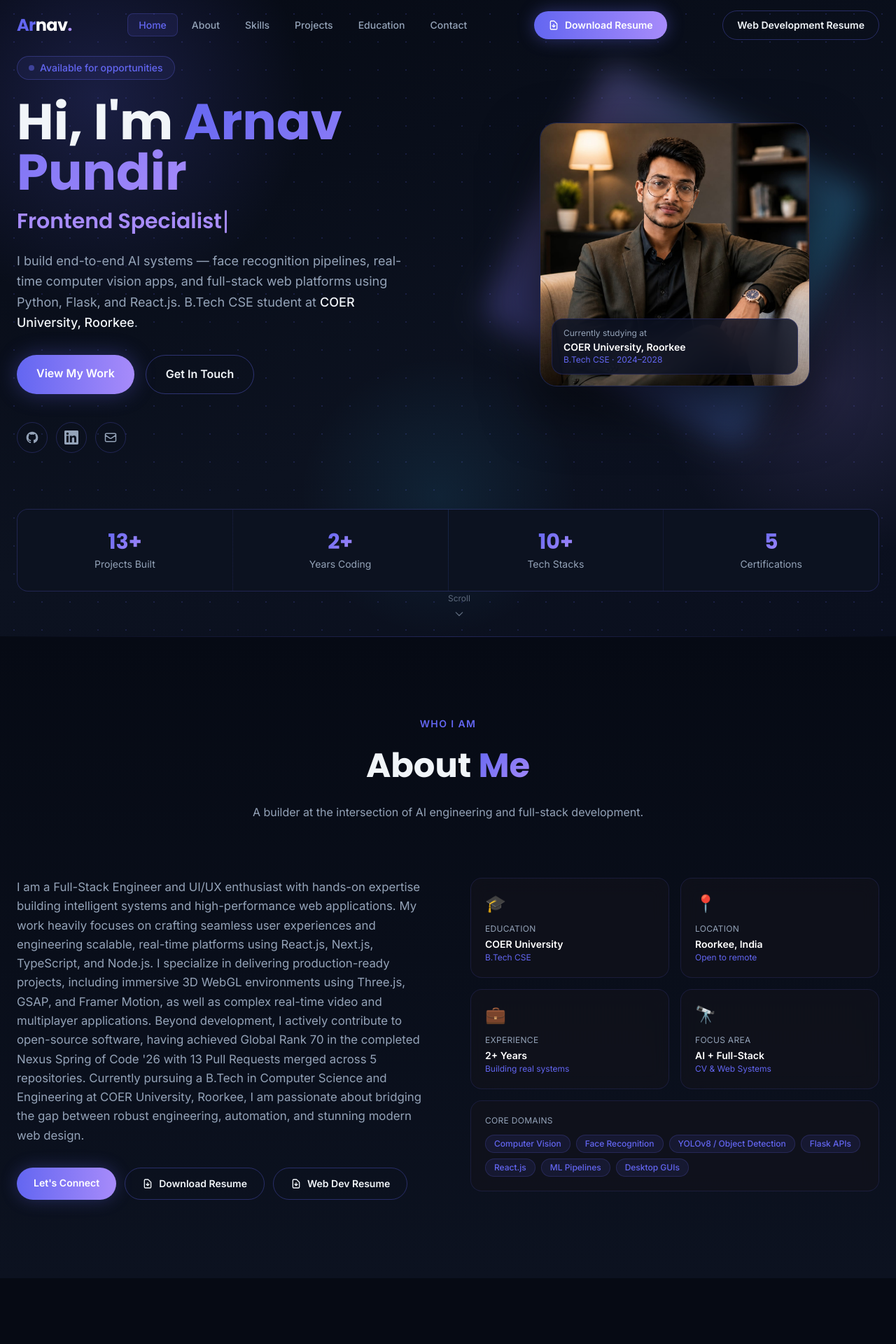
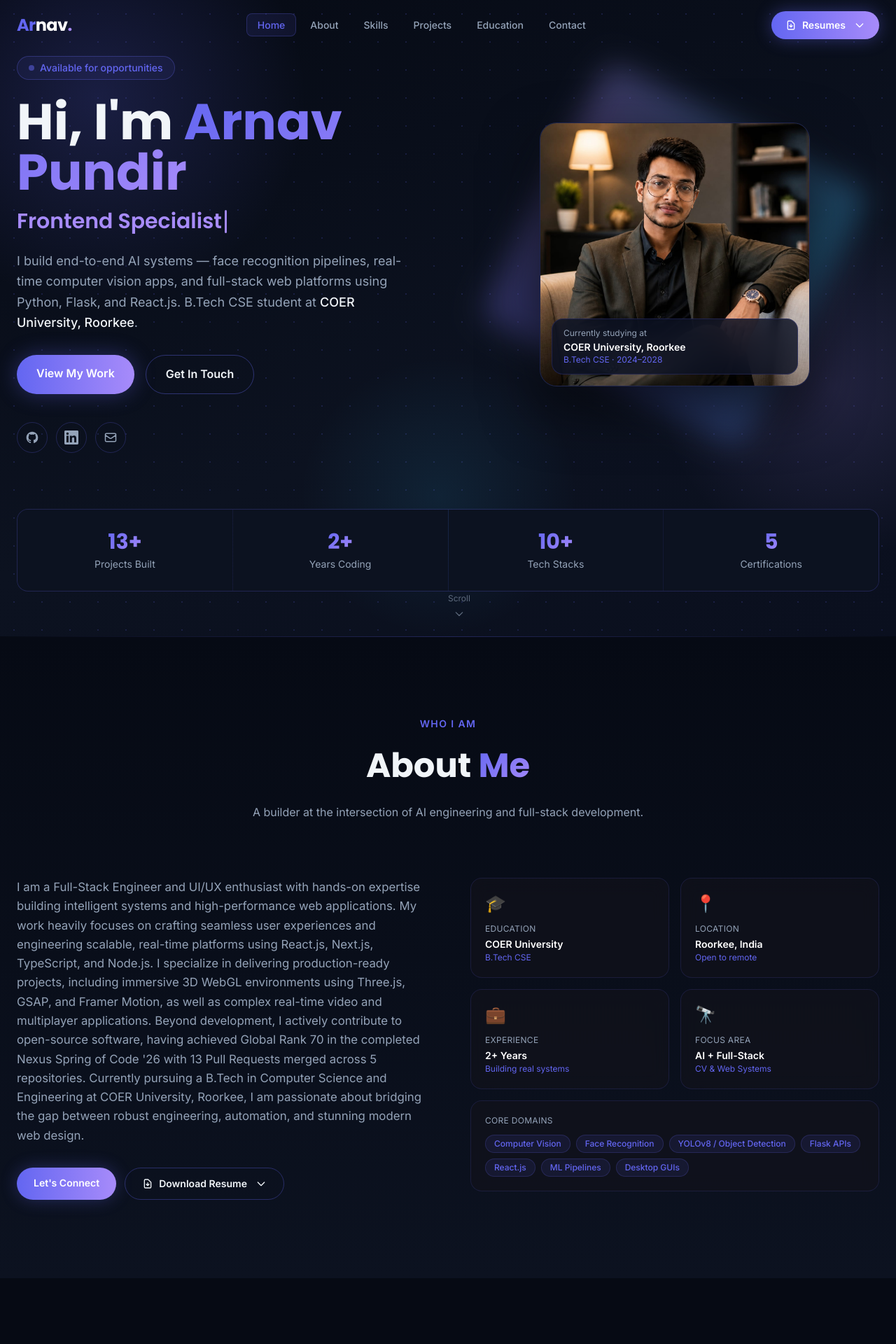
Before and after one commit to ArnavPundir22/arnavpundir22.github.io, a React (Vite) app: page / in a window 1280 px wide. Shown: the top 1920 px of the page at 70% size. Built offline with nearby package versions, Linux system fonts and the light colour scheme.

Commit message:
Implement multi-resume dropdown in Navbar and About section

```diff
--- a/src/components/About.jsx
+++ b/src/components/About.jsx
@@ -1,5 +1,5 @@
-import { useRef } from 'react'
-import { motion, useInView } from 'framer-motion'
+import { useRef, useState, useEffect } from 'react'
+import { motion, useInView, AnimatePresence } from 'framer-motion'
 import { profile } from '../data'
 
 const fadeUp = (delay = 0) => ({
@@ -18,10 +18,22 @@ function SectionLabel({ children }) {
 export default function About() {
   const ref    = useRef(null)
   const inView = useInView(ref, { once: true, margin: '-100px' })
+  const [dropdownOpen, setDropdownOpen] = useState(false);
+  const dropdownRef = useRef(null);
+
+  useEffect(() => {
+    function handleClickOutside(event) {
+      if (dropdownRef.current && !dropdownRef.current.contains(event.target)) {
+        setDropdownOpen(false);
+      }
+    }
+    document.addEventListener("mousedown", handleClickOutside);
+    return () => document.removeEventListener("mousedown", handleClickOutside);
+  }, []);
 
   return (
     <section id="about" ref={ref}
-      className="relative py-28 overflow-hidden"
+      className="relative py-28"
       style={{ background: 'linear-gradient(180deg, #060a14 0%, #0c1220 100%)' }}>
 
       {/* Subtle divider line top */}
@@ -45,7 +57,7 @@ export default function About() {
         <div className="grid lg:grid-cols-2 gap-16 items-start">
 
           {/* ── Bio ── */}
-          <motion.div variants={fadeUp(0.1)} initial="hidden" animate={inView ? 'show' : 'hidden'}>
+          <motion.div variants={fadeUp(0.1)} initial="hidden" animate={inView ? 'show' : 'hidden'} className="relative z-50">
             {profile.bio.map((para, i) => (
               <p key={i} className={`text-[#94a3b8] leading-relaxed text-[1.05rem] ${i < profile.bio.length - 1 ? 'mb-5' : ''}`}>
                 {para}
@@ -62,7 +74,9 @@ export default function About() {
                             hover:opacity-90 transition-opacity shadow-[0_0_24px_rgba(99,102,241,0.3)]">
                 Let's Connect
               </motion.a>
-              <motion.a href="/Documents/Arnav_Pundir_Resume.pdf" download
+              <div className="relative" ref={dropdownRef}>
+                <motion.button
+                  onClick={() => setDropdownOpen(!dropdownOpen)}
                   whileHover={{ scale: 1.05, y: -2 }}
                   whileTap={{ scale: 0.95 }}
                   className="px-6 py-3 rounded-full text-sm font-semibold text-[#f1f5f9]
@@ -74,20 +88,57 @@ export default function About() {
                       d="M12 10v6m0 0l-3-3m3 3l3-3m2 8H7a2 2 0 01-2-2V5a2 2 0 012-2h5.586a1 1 0 01.707.293l5.414 5.414a1 1 0 01.293.707V19a2 2 0 01-2 2z" />
                   </svg>
                   Download Resume
-              </motion.a>
-              <motion.a href="/Documents/Arnav%20Pundir%20(Web%20Developer).pdf" download
-                 whileHover={{ scale: 1.05, y: -2 }}
-                 whileTap={{ scale: 0.95 }}
-                 className="px-6 py-3 rounded-full text-sm font-semibold text-[#f1f5f9]
-                            border border-[rgba(99,102,241,0.35)]
-                            hover:border-accent hover:bg-[rgba(99,102,241,0.08)]
-                            transition-all duration-200 inline-flex items-center gap-2">
-                <svg className="w-4 h-4" fill="none" stroke="currentColor" viewBox="0 0 24 24">
-                  <path strokeLinecap="round" strokeLinejoin="round" strokeWidth={2}
-                    d="M12 10v6m0 0l-3-3m3 3l3-3m2 8H7a2 2 0 01-2-2V5a2 2 0 012-2h5.586a1 1 0 01.707.293l5.414 5.414a1 1 0 01.293.707V19a2 2 0 01-2 2z" />
+                  <svg className={`w-4 h-4 ml-1 transition-transform duration-200 ${dropdownOpen ? 'rotate-180' : ''}`} fill="none" stroke="currentColor" viewBox="0 0 24 24">
+                    <path strokeLinecap="round" strokeLinejoin="round" strokeWidth={2} d="M19 9l-7 7-7-7" />
                   </svg>
-                Web Dev Resume
-              </motion.a>
+                </motion.button>
+
+                <AnimatePresence>
+                  {dropdownOpen && (
+                    <motion.div
+                      initial={{ opacity: 0, y: 10, scale: 0.95 }}
+                      animate={{ opacity: 1, y: 0, scale: 1 }}
+                      exit={{ opacity: 0, y: 10, scale: 0.95 }}
+                      transition={{ duration: 0.2 }}
+                      className="absolute left-0 z-50 mt-2 w-72 rounded-2xl overflow-hidden backdrop-blur-xl border border-[rgba(99,102,241,0.2)] shadow-[0_8px_32px_rgba(0,0,0,0.4)]"
+                      style={{ background: 'rgba(11,17,35,0.95)' }}>
+
+                      <a href="/Documents/Arnav Pundir - Resume.pdf" download onClick={() => setDropdownOpen(false)}
+                         className="flex items-center gap-3 px-4 py-3 hover:bg-[rgba(99,102,241,0.1)] transition-colors border-b border-[rgba(99,102,241,0.1)]">
+                        <svg className="w-5 h-5 text-[#a78bfa]" fill="none" stroke="currentColor" viewBox="0 0 24 24">
+                          <path strokeLinecap="round" strokeLinejoin="round" strokeWidth={1.5} d="M9 12h6m-6 4h6m2 5H7a2 2 0 01-2-2V5a2 2 0 012-2h5.586a1 1 0 01.707.293l5.414 5.414a1 1 0 01.293.707V19a2 2 0 01-2 2z" />
+                        </svg>
+                        <div className="flex flex-col">
+                          <span className="text-sm font-semibold text-[#f1f5f9]">Comprehensive Profile</span>
+                          <span className="text-xs text-[#94a3b8]">Full-Stack + AI Background</span>
+                        </div>
+                      </a>
+
+                      <a href="/Documents/Arnav Pundir (Web Developer).pdf" download onClick={() => setDropdownOpen(false)}
+                         className="flex items-center gap-3 px-4 py-3 hover:bg-[rgba(99,102,241,0.1)] transition-colors border-b border-[rgba(99,102,241,0.1)]">
+                        <svg className="w-5 h-5 text-[#38bdf8]" fill="none" stroke="currentColor" viewBox="0 0 24 24">
+                          <path strokeLinecap="round" strokeLinejoin="round" strokeWidth={1.5} d="M10 20l4-16m4 4l4 4-4 4M6 16l-4-4 4-4" />
+                        </svg>
+                        <div className="flex flex-col">
+                          <span className="text-sm font-semibold text-[#f1f5f9]">Full-Stack Developer</span>
+                          <span className="text-xs text-[#94a3b8]">React.js, Node.js & UI/UX</span>
+                        </div>
+                      </a>
+
+                      <a href="/Documents/Arnav_Pundir_Resume.pdf" download onClick={() => setDropdownOpen(false)}
+                         className="flex items-center gap-3 px-4 py-3 hover:bg-[rgba(99,102,241,0.1)] transition-colors">
+                        <svg className="w-5 h-5 text-[#10b981]" fill="none" stroke="currentColor" viewBox="0 0 24 24">
+                          <path strokeLinecap="round" strokeLinejoin="round" strokeWidth={1.5} d="M9.75 17L9 20l-1 1h8l-1-1-.75-3M3 13h18M5 17h14a2 2 0 002-2V5a2 2 0 00-2-2H5a2 2 0 00-2 2v10a2 2 0 002 2z" />
+                        </svg>
+                        <div className="flex flex-col">
+                          <span className="text-sm font-semibold text-[#f1f5f9]">AI & Computer Vision</span>
+                          <span className="text-xs text-[#94a3b8]">Machine Learning & Python</span>
+                        </div>
+                      </a>
+                    </motion.div>
+                  )}
+                </AnimatePresence>
+              </div>
             </div>
           </motion.div>
 
--- a/src/components/Navbar.jsx
+++ b/src/components/Navbar.jsx
@@ -1,4 +1,4 @@
-import { useState, useEffect } from 'react'
+import { useState, useEffect, useRef } from 'react'
 import { motion, AnimatePresence } from 'framer-motion'
 
 const links = [
@@ -14,6 +14,18 @@ export default function Navbar() {
   const [scrolled, setScrolled] = useState(false)
   const [menuOpen, setMenuOpen] = useState(false)
   const [active,   setActive]   = useState('home')
+  const [resumeDropdownOpen, setResumeDropdownOpen] = useState(false)
+  const resumeDropdownRef = useRef(null)
+
+  useEffect(() => {
+    function handleClickOutside(event) {
+      if (resumeDropdownRef.current && !resumeDropdownRef.current.contains(event.target)) {
+        setResumeDropdownOpen(false);
+      }
+    }
+    document.addEventListener("mousedown", handleClickOutside);
+    return () => document.removeEventListener("mousedown", handleClickOutside);
+  }, []);
 
   useEffect(() => {
     const onScroll = () => {
@@ -79,24 +91,63 @@ export default function Navbar() {
           ))}
         </ul>
 
-        {/* Resume Buttons */}
-        <a href="/Documents/Arnav_Pundir_Resume.pdf" download
-           className="hidden md:flex items-center gap-2 px-5 py-2.5 rounded-full text-sm font-semibold
-                       bg-gradient-to-r from-accent to-accent2 text-white hover:opacity-90 transition-opacity
-                       shadow-[0_0_24px_rgba(99,102,241,0.4)]">
+        {/* Resume Dropdown */}
+        <div className="relative hidden md:block" ref={resumeDropdownRef}>
+          <button
+            onClick={() => setResumeDropdownOpen(!resumeDropdownOpen)}
+            className="flex items-center gap-2 px-5 py-2.5 rounded-full text-sm font-semibold bg-gradient-to-r from-accent to-accent2 text-white hover:opacity-90 transition-opacity shadow-[0_0_24px_rgba(99,102,241,0.4)]">
             <svg className="w-4 h-4" fill="none" stroke="currentColor" viewBox="0 0 24 24">
-            <path strokeLinecap="round" strokeLinejoin="round" strokeWidth={2}
-              d="M12 10v6m0 0l-3-3m3 3l3-3m2 8H7a2 2 0 01-2-2V5a2 2 0 012-2h5.586a1 1 0 01.707.293l5.414 5.414a1 1 0 01.293.707V19a2 2 0 01-2 2z" />
+              <path strokeLinecap="round" strokeLinejoin="round" strokeWidth={2} d="M12 10v6m0 0l-3-3m3 3l3-3m2 8H7a2 2 0 01-2-2V5a2 2 0 012-2h5.586a1 1 0 01.707.293l5.414 5.414a1 1 0 01.293.707V19a2 2 0 01-2 2z" />
             </svg>
-          Download Resume
+            Resumes
+            <svg className={`w-4 h-4 ml-1 transition-transform duration-200 ${resumeDropdownOpen ? 'rotate-180' : ''}`} fill="none" stroke="currentColor" viewBox="0 0 24 24">
+              <path strokeLinecap="round" strokeLinejoin="round" strokeWidth={2} d="M19 9l-7 7-7-7" />
+            </svg>
+          </button>
+
+          <AnimatePresence>
+            {resumeDropdownOpen && (
+              <motion.div
+                initial={{ opacity: 0, y: 10, scale: 0.95 }}
+                animate={{ opacity: 1, y: 0, scale: 1 }}
+                exit={{ opacity: 0, y: 10, scale: 0.95 }}
+                transition={{ duration: 0.2 }}
+                className="absolute right-0 z-50 mt-2 w-64 rounded-2xl overflow-hidden backdrop-blur-xl border border-[rgba(99,102,241,0.2)] shadow-[0_8px_32px_rgba(0,0,0,0.4)]"
+                style={{ background: 'rgba(11,17,35,0.95)' }}>
+
+                <a href="/Documents/Arnav Pundir - Resume.pdf" download onClick={() => setResumeDropdownOpen(false)}
+                   className="flex items-center gap-3 px-4 py-3 hover:bg-[rgba(99,102,241,0.1)] transition-colors border-b border-[rgba(99,102,241,0.1)]">
+                  <svg className="w-5 h-5 text-[#a78bfa]" fill="none" stroke="currentColor" viewBox="0 0 24 24">
+                    <path strokeLinecap="round" strokeLinejoin="round" strokeWidth={1.5} d="M9 12h6m-6 4h6m2 5H7a2 2 0 01-2-2V5a2 2 0 012-2h5.586a1 1 0 01.707.293l5.414 5.414a1 1 0 01.293.707V19a2 2 0 01-2 2z" />
+                  </svg>
+                  <div className="flex flex-col">
+                    <span className="text-sm font-semibold text-[#f1f5f9]">Comprehensive Profile</span>
+                  </div>
                 </a>
-        <a href="/Documents/Arnav%20Pundir%20(Web%20Developer).pdf" download
-           aria-label="Download Web Development Resume PDF"
-           className="hidden md:flex items-center gap-2 px-5 py-2.5 rounded-full text-sm font-semibold
-                      border border-[rgba(99,102,241,0.35)] text-[#f1f5f9]
-                      hover:border-accent hover:bg-[rgba(99,102,241,0.08)] transition-all duration-200">
-          Web Development Resume
+
+                <a href="/Documents/Arnav Pundir (Web Developer).pdf" download onClick={() => setResumeDropdownOpen(false)}
+                   className="flex items-center gap-3 px-4 py-3 hover:bg-[rgba(99,102,241,0.1)] transition-colors border-b border-[rgba(99,102,241,0.1)]">
+                  <svg className="w-5 h-5 text-[#38bdf8]" fill="none" stroke="currentColor" viewBox="0 0 24 24">
+                    <path strokeLinecap="round" strokeLinejoin="round" strokeWidth={1.5} d="M10 20l4-16m4 4l4 4-4 4M6 16l-4-4 4-4" />
+                  </svg>
+                  <div className="flex flex-col">
+                    <span className="text-sm font-semibold text-[#f1f5f9]">Full-Stack Developer</span>
+                  </div>
                 </a>
+
+                <a href="/Documents/Arnav_Pundir_Resume.pdf" download onClick={() => setResumeDropdownOpen(false)}
+                   className="flex items-center gap-3 px-4 py-3 hover:bg-[rgba(99,102,241,0.1)] transition-colors">
+                  <svg className="w-5 h-5 text-[#10b981]" fill="none" stroke="currentColor" viewBox="0 0 24 24">
+                    <path strokeLinecap="round" strokeLinejoin="round" strokeWidth={1.5} d="M9.75 17L9 20l-1 1h8l-1-1-.75-3M3 13h18M5 17h14a2 2 0 002-2V5a2 2 0 00-2-2H5a2 2 0 00-2 2v10a2 2 0 002 2z" />
+                  </svg>
+                  <div className="flex flex-col">
+                    <span className="text-sm font-semibold text-[#f1f5f9]">AI & Computer Vision</span>
+                  </div>
+                </a>
+              </motion.div>
+            )}
+          </AnimatePresence>
+        </div>
 
         {/* Hamburger */}
         <button onClick={() => setMenuOpen(!menuOpen)}
@@ -128,15 +179,23 @@ export default function Navbar() {
                   {label}
                 </a>
               ))}
-              <a href="/Documents/Arnav_Pundir_Resume.pdf" download
-                 className="mt-2 text-center py-3 px-4 rounded-full text-sm font-semibold bg-gradient-to-r from-accent to-accent2 text-white">
-                Download Resume
+              <div className="mt-2 flex flex-col gap-2">
+                <a href="/Documents/Arnav Pundir - Resume.pdf" download onClick={() => setMenuOpen(false)}
+                   className="flex items-center justify-center gap-2 py-3 px-4 rounded-full text-sm font-semibold bg-gradient-to-r from-accent to-accent2 text-white shadow-[0_0_24px_rgba(99,102,241,0.2)]">
+                  <svg className="w-4 h-4" fill="none" stroke="currentColor" viewBox="0 0 24 24"><path strokeLinecap="round" strokeLinejoin="round" strokeWidth={2} d="M12 10v6m0 0l-3-3m3 3l3-3m2 8H7a2 2 0 01-2-2V5a2 2 0 012-2h5.586a1 1 0 01.707.293l5.414 5.414a1 1 0 01.293.707V19a2 2 0 01-2 2z" /></svg>
+                  Comprehensive Profile
                 </a>
-              <a href="/Documents/Arnav%20Pundir%20(Web%20Developer).pdf" download
-                 aria-label="Download Web Development Resume PDF"
-                 className="text-center py-3 px-4 rounded-full text-sm font-semibold border border-[rgba(99,102,241,0.35)] text-[#f1f5f9] hover:border-accent hover:bg-[rgba(99,102,241,0.08)] transition-all duration-200">
-                Web Development Resume
+                <a href="/Documents/Arnav Pundir (Web Developer).pdf" download onClick={() => setMenuOpen(false)}
+                   className="flex items-center justify-center gap-2 py-3 px-4 rounded-full text-sm font-semibold border border-[rgba(99,102,241,0.35)] text-[#f1f5f9] hover:border-accent hover:bg-[rgba(99,102,241,0.08)]">
+                  <svg className="w-4 h-4" fill="none" stroke="currentColor" viewBox="0 0 24 24"><path strokeLinecap="round" strokeLinejoin="round" strokeWidth={2} d="M10 20l4-16m4 4l4 4-4 4M6 16l-4-4 4-4" /></svg>
+                  Full-Stack Developer
                 </a>
+                <a href="/Documents/Arnav_Pundir_Resume.pdf" download onClick={() => setMenuOpen(false)}
+                   className="flex items-center justify-center gap-2 py-3 px-4 rounded-full text-sm font-semibold border border-[rgba(99,102,241,0.35)] text-[#f1f5f9] hover:border-accent hover:bg-[rgba(99,102,241,0.08)]">
+                  <svg className="w-4 h-4" fill="none" stroke="currentColor" viewBox="0 0 24 24"><path strokeLinecap="round" strokeLinejoin="round" strokeWidth={2} d="M9.75 17L9 20l-1 1h8l-1-1-.75-3M3 13h18M5 17h14a2 2 0 002-2V5a2 2 0 00-2-2H5a2 2 0 00-2 2v10a2 2 0 002 2z" /></svg>
+                  AI & Computer Vision
+                </a>
+              </div>
             </div>
           </motion.div>
         )}
```
Lines whose indentation alone changed are shown as unchanged.
